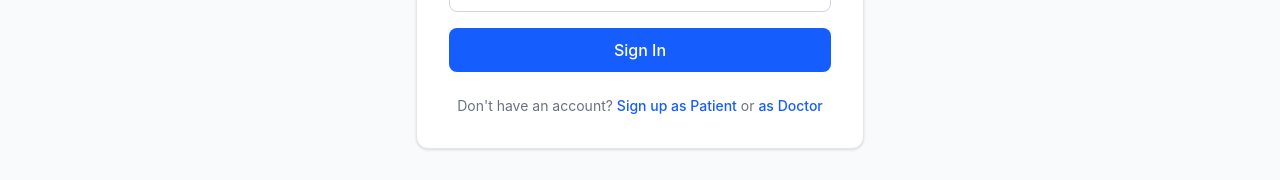
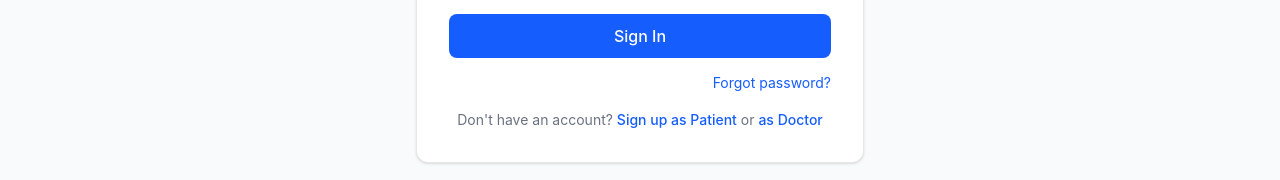
Before and after one commit to rohitraj1609/Doctor-Connect, a React (Vite) app in the folder client/: page /login in a window 1280 px wide. Shown: the part 523-703 px from the top of the page. Built offline with nearby package versions, Linux system fonts and the light colour scheme; no server answers.

Commit message:
Fix: Login.jsx — security and quality improvements

```diff
--- a/client/src/pages/Login.jsx
+++ b/client/src/pages/Login.jsx
@@ -1,9 +1,11 @@
 import { useState } from 'react';
-import { Link, useNavigate } from 'react-router-dom';
+import { Link, Navigate, useNavigate } from 'react-router-dom';
 import { useAuth } from '../context/AuthContext';
 import { apiPost } from '../services/api';
 
 export default function Login() {
+  const { user } = useAuth();
+  if (user) return <Navigate to={user.role === 'doctor' ? '/doctor/dashboard' : '/patient/dashboard'} replace />;
   const [email, setEmail] = useState('');
   const [password, setPassword] = useState('');
   const [error, setError] = useState('');
@@ -72,7 +74,11 @@ export default function Login() {
           </button>
         </form>
 
-        <div className="mt-6 text-center text-sm text-gray-500">
+        <div className="mt-3 text-right">
+          <Link to="/forgot-password" className="text-sm text-blue-600 hover:underline">Forgot password?</Link>
+        </div>
+
+        <div className="mt-4 text-center text-sm text-gray-500">
           Don't have an account?{' '}
           <Link to="/register/patient" className="text-blue-600 hover:underline font-medium">
             Sign up as Patient
```
